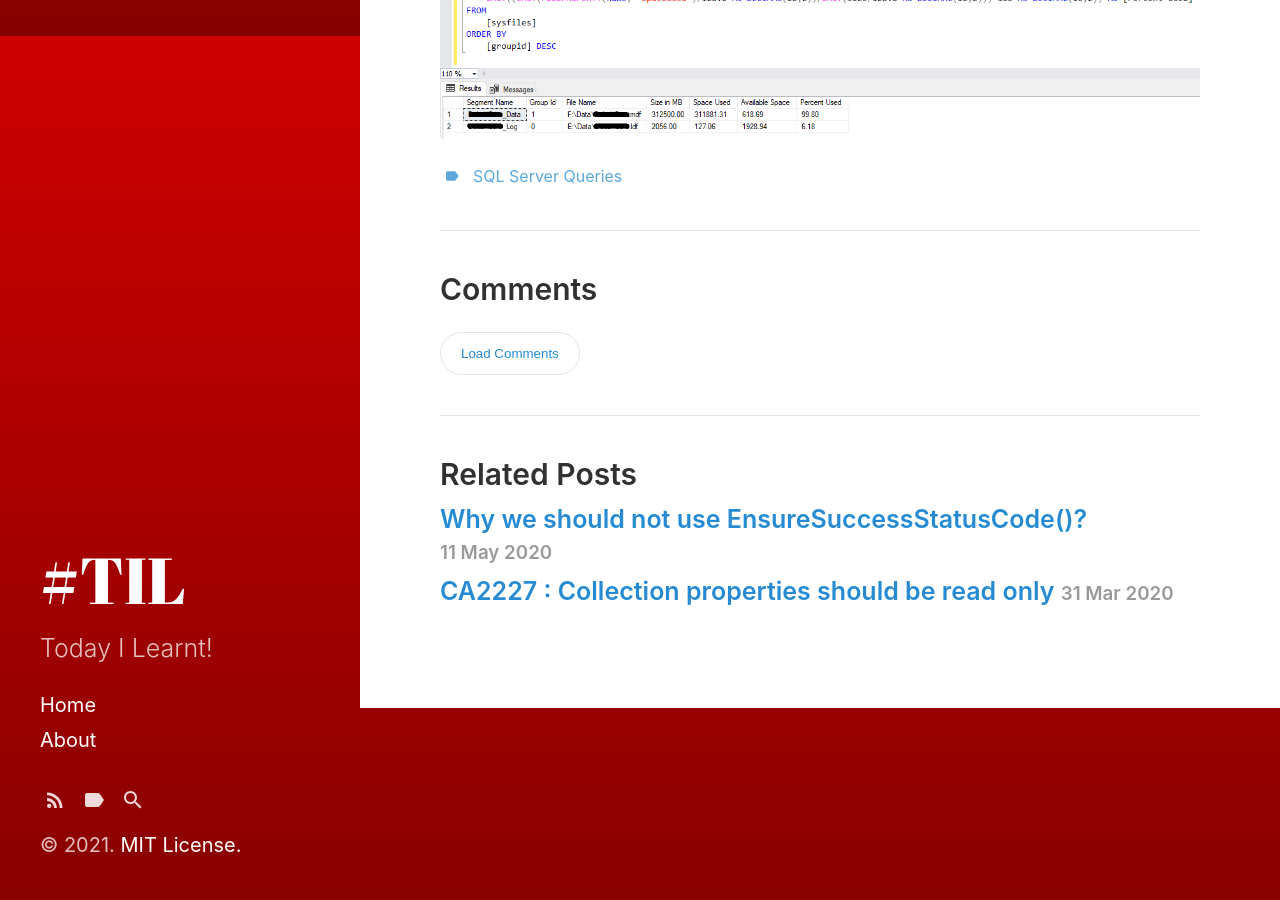
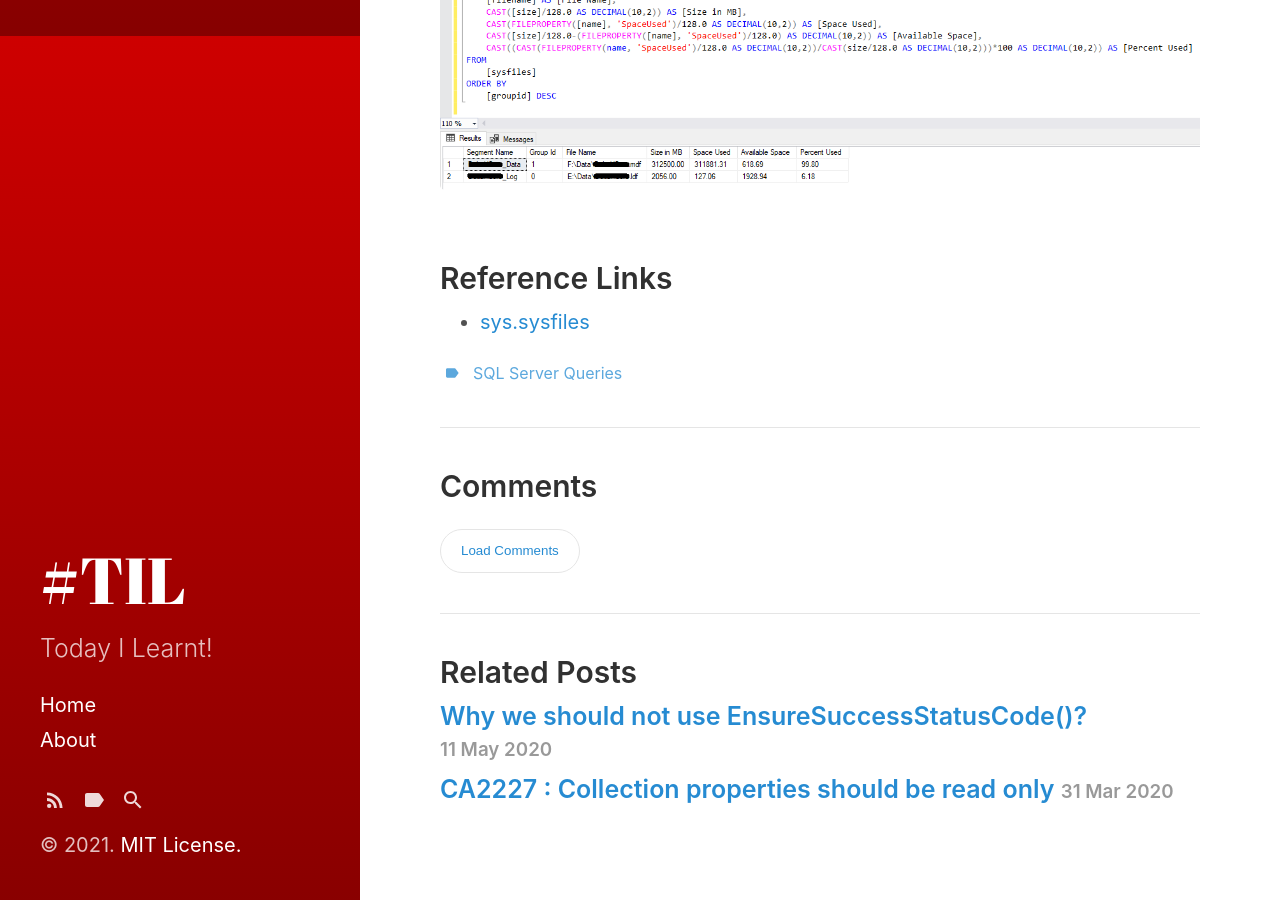
Before and after one commit to ketanjawahire/til, a Jekyll site: the page built from _posts/2020-06-10-Check-space-occupied-by-database.md, in a window 1280 px wide and 900 px high, scrolled down 864 px. Built offline with Jekyll 4.4.1, drawn with Linux system fonts in a browser that asks for light colours.

Commit message:
updated format

```diff
--- a/_posts/2020-06-10-Check-space-occupied-by-database.md
+++ b/_posts/2020-06-10-Check-space-occupied-by-database.md
@@ -6,14 +6,13 @@ tags:
     - SQL Server Queries
 ---
 
-**Objective** <br>
+### Objective
 Get information on space occupied by the given database.
 
 <!--more-->
-
 <br>
 
-**Query**
+### Query
 {% highlight sql %}
 SELECT
 	RTRIM([name]) AS [Segment Name],
@@ -31,5 +30,10 @@ ORDER BY
 
 <br>
 
-**Output** <br>
+### Output
 ![db-space-output](/til/assets/sql-queries-output/db-space.png)
+
+<br>
+
+## Reference Links
+- [sys.sysfiles](https://docs.microsoft.com/en-us/sql/relational-databases/system-compatibility-views/sys-sysfiles-transact-sql)
```
